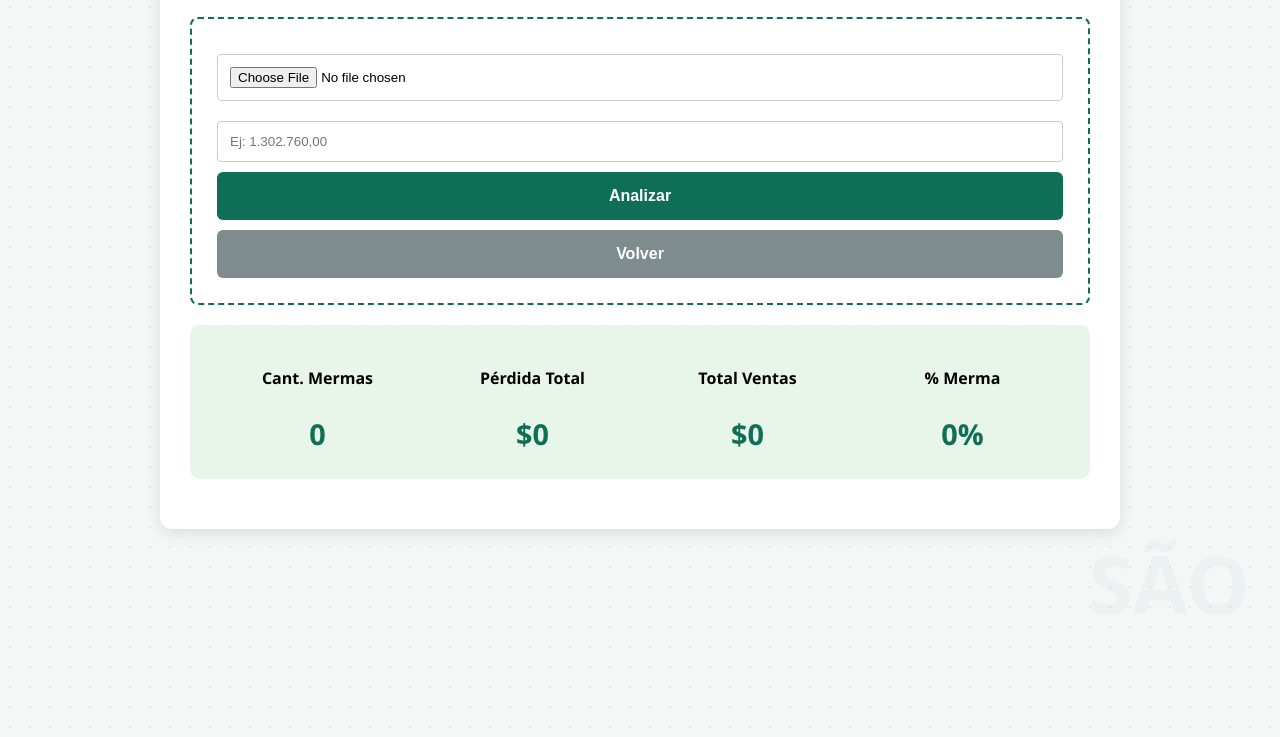
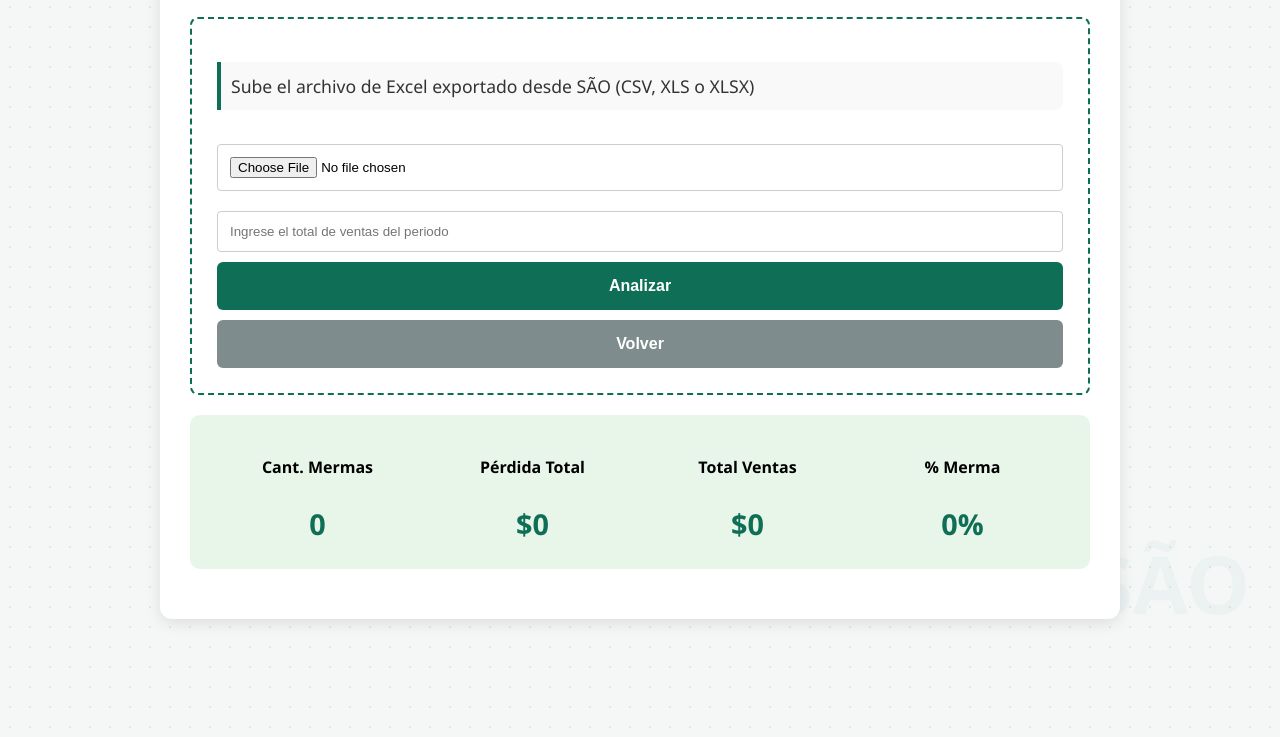
Before and after one commit to SaoSistemas/sao-indicadores, a website: page index.html in a window 1280 px wide. Both pictures are taken after a click on the button "Indicador de Mermas". Shown: the part 143-880 px from the top of the page. Drawn offline with Linux system fonts and the light colour scheme.

Commit message:
Actualizaciones

```diff
--- a/index.html
+++ b/index.html
@@ -40,15 +40,17 @@
         <h1>Indicadores SÃO</h1>
         <div class="upload-box">
             <button onclick="iniciarModo('mermas')" style="margin-bottom:10px;">Indicador de Mermas</button>
-            <button onclick="iniciarModo('desvios')" style="background: #e67e22;">Indicador de Desvíos</button>
+            <button style="background: #e67e22;">Indicador de Desvíos</button>
+            <!-- onclick="iniciarModo('desvios')"  -->
         </div>
     </div>
 
     <div id="work-screen" class="container" style="display: none;">
         <h1 id="titulo-modo">Indicador</h1>
         <div class="upload-box">
+            <p>Sube el archivo de Excel exportado desde SÃO (CSV, XLS o XLSX)</p>
             <input type="file" id="excelFile" accept=".csv,.xls,.xlsx" />
-            <input type="text" id="totalVentas" placeholder="Ej: 1.302.760,00" />
+            <input type="text" id="totalVentas" placeholder="Ingrese el total de ventas del periodo" />
             <button onclick="procesarYAnalizar()">Analizar</button>
             <button onclick="volver()" style="background:#7f8c8d; margin-top:10px;">Volver</button>
         </div>
--- a/style.css
+++ b/style.css
@@ -99,3 +99,18 @@ th { background-color: var(--primary); color: white; }
     margin: 15px 0;
     text-align: center;
 }
+
+p {
+    /* Tipografía moderna y legible */
+    font-family: 'Segoe UI', Tahoma, Geneva, Verdana, sans-serif;
+    font-size: 1.1rem;
+    line-height: 1.6;
+    color: #333;
+
+    margin-bottom: 1.5rem;
+    padding: 10px;
+    text-align: justify;
+    border-left: 4px solid var(--primary);
+    background-color: #f9f9f9;
+    border-radius: 0 8px 8px 0;
+}
```
